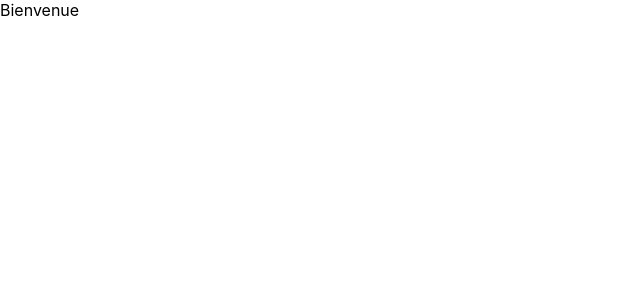
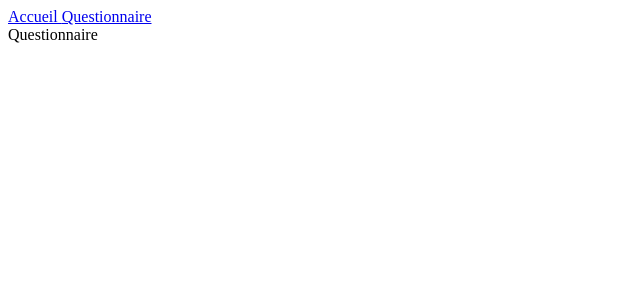
Before and after one commit to GuerricSa/shiny-agency, a React (Create React App) app: page /survey in a window 1280 px wide. Shown: the top 300 px of the page, without its empty margins (0-640 px from the left). Built offline with nearby package versions, Linux system fonts and the light colour scheme.

Commit message:
creating routes for home and survey

```diff
--- /dev/null
+++ b/src/components/Header/index.jsx
@@ -0,0 +1,12 @@
+import { Link } from "react-router-dom";
+
+function Header() {
+  return(
+    <nav>
+      <Link to='/'> Accueil </Link>
+      <Link to='/survey'> Questionnaire </Link>
+    </nav>
+  )
+}
+
+export default Header;
--- a/src/index.css
+++ /dev/null
@@ -1,13 +0,0 @@
-body {
-  margin: 0;
-  font-family: -apple-system, BlinkMacSystemFont, 'Segoe UI', 'Roboto', 'Oxygen',
-    'Ubuntu', 'Cantarell', 'Fira Sans', 'Droid Sans', 'Helvetica Neue',
-    sans-serif;
-  -webkit-font-smoothing: antialiased;
-  -moz-osx-font-smoothing: grayscale;
-}
-
-code {
-  font-family: source-code-pro, Menlo, Monaco, Consolas, 'Courier New',
-    monospace;
-}
--- a/src/index.jsx
+++ b/src/index.jsx
@@ -1,11 +1,19 @@
 import React from 'react';
 import ReactDOM from 'react-dom/client';
-import './index.css';
+import { BrowserRouter as Router, Routes, Route } from 'react-router-dom'
 import Home from './pages/Home/index';
+import Survey from './pages/Survey';
+import Header from './components/Header/index'
 
 const root = ReactDOM.createRoot(document.getElementById('root'));
 root.render(
   <React.StrictMode>
-    <Home />
+    <Router>
+      <Header />
+      <Routes>
+        <Route path='/' element={<Home />} />
+        <Route path='/survey' element={<Survey />}/>
+      </Routes>
+    </Router>
   </React.StrictMode>
 );
--- a/src/pages/Home/App.css
+++ /dev/null
@@ -1,38 +0,0 @@
-.App {
-  text-align: center;
-}
-
-.App-logo {
-  height: 40vmin;
-  pointer-events: none;
-}
-
-@media (prefers-reduced-motion: no-preference) {
-  .App-logo {
-    animation: App-logo-spin infinite 20s linear;
-  }
-}
-
-.App-header {
-  background-color: #282c34;
-  min-height: 100vh;
-  display: flex;
-  flex-direction: column;
-  align-items: center;
-  justify-content: center;
-  font-size: calc(10px + 2vmin);
-  color: white;
-}
-
-.App-link {
-  color: #61dafb;
-}
-
-@keyframes App-logo-spin {
-  from {
-    transform: rotate(0deg);
-  }
-  to {
-    transform: rotate(360deg);
-  }
-}
--- a/src/pages/Home/index.jsx
+++ b/src/pages/Home/index.jsx
@@ -1,5 +1,3 @@
-import './App.css';
-
 function App() {
   return (
     <div>Bienvenue</div>
--- /dev/null
+++ b/src/pages/Survey.jsx
@@ -0,0 +1,7 @@
+function Survey() {
+  return(
+    <div>Questionnaire</div>
+  )
+}
+
+export default Survey
```
